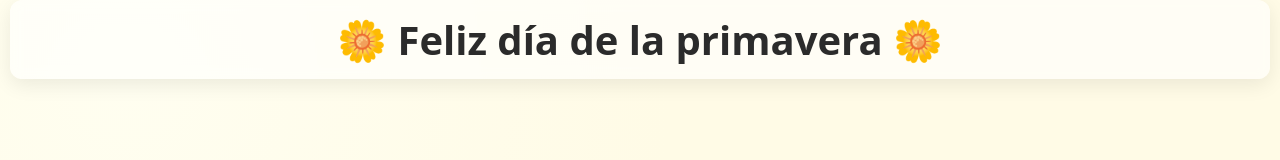
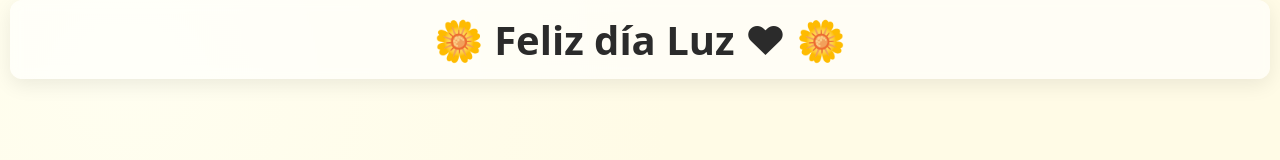
Before and after one commit to Ceque01/Flores, a plain HTML site: page index.html in a window 1280 px wide. Shown: the top 160 px of the page. Drawn offline with Linux system fonts and the light colour scheme.

Commit message:
Update index.html

```diff
--- a/index.html
+++ b/index.html
@@ -62,7 +62,7 @@
 </head>
 <body>
   <div class="container">
-    <h1>🌼 Feliz día de la primavera 🌼</h1>
+    <h1>🌼 Feliz día Luz ❤ 🌼</h1>
     <div class="garden" id="garden"></div>
 
     <!-- Música de YouTube embebida -->
```
